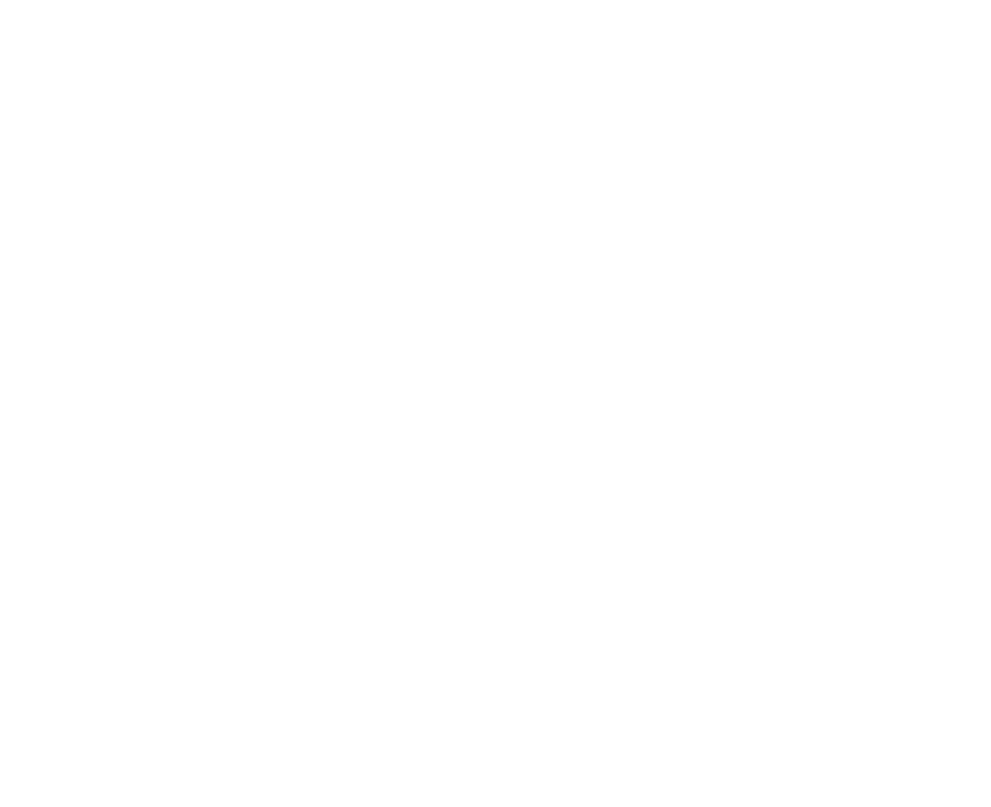
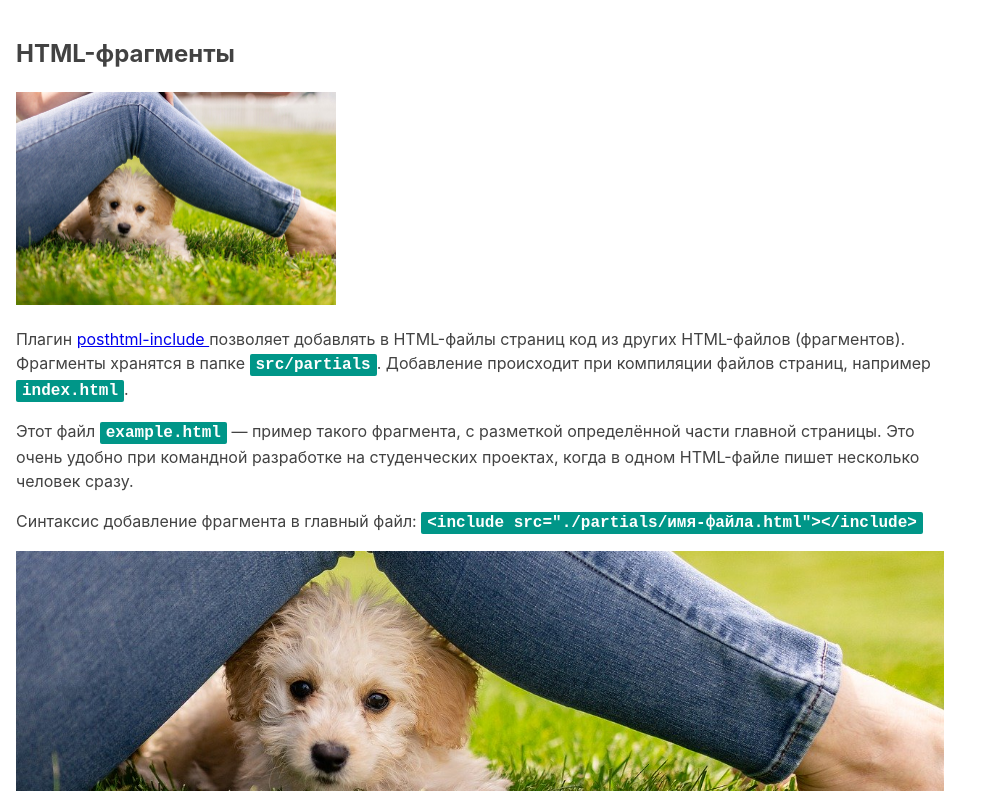
Before and after one commit to NewHope1396/goit-js-hw-11, a website built with Parcel: page src/index.html in a window 1280 px wide. Shown: the whole page, without its empty margins (0-991 px from the left). Built offline with nearby package versions, Linux system fonts and the light colour scheme.

Commit message:
files-added-2

```diff
--- a/src/index.html
+++ b/src/index.html
@@ -12,6 +12,10 @@
     />
   </head>
   <body>
+    <!-- Так добавляются фрагменты в главные HTML-файлы страниц. -->
+    <include src="./partials/example.html"></include>
+
+    <!-- Скрипт идёт последним в разметке. В нём уже подключен главный SASS-файл. -->
     <script src="./index.js"></script>
   </body>
 </html>
--- /dev/null
+++ b/src/partials/example.html
@@ -0,0 +1,33 @@
+<article class="example">
+  <h1>HTML-фрагменты</h1>
+
+  <!-- Путь к изображениям из HTML-фрагмента такой, как из файла index.html -->
+  <img src="images/demo.jpg" alt="" width="320" />
+  <p>
+    Плагин
+    <a
+      href="https://github.com/posthtml/posthtml-include"
+      target="_blank"
+      rel="noopener noreferrer"
+    >
+      posthtml-include
+    </a>
+    позволяет добавлять в HTML-файлы страниц код из других HTML-файлов (фрагментов). Фрагменты
+    хранятся в папке
+    <code>src/partials</code>. Добавление происходит при компиляции файлов страниц, например
+    <code>index.html</code>.
+  </p>
+
+  <p>
+    Этот файл <code>example.html</code> &mdash; пример такого фрагмента, с разметкой определённой
+    части главной страницы. Это очень удобно при командной разработке на студенческих проектах,
+    когда в одном HTML-файле пишет несколько человек сразу.
+  </p>
+
+  <p>
+    Синтаксис добавление фрагмента в главный файл:
+    <code> &lt;include src="./partials/имя-файла.html"&gt;&lt;/include&gt; </code>
+  </p>
+
+  <div class="background"></div>
+</article>
```
Also changed, not shown: src/images/demo.jpg (added).
